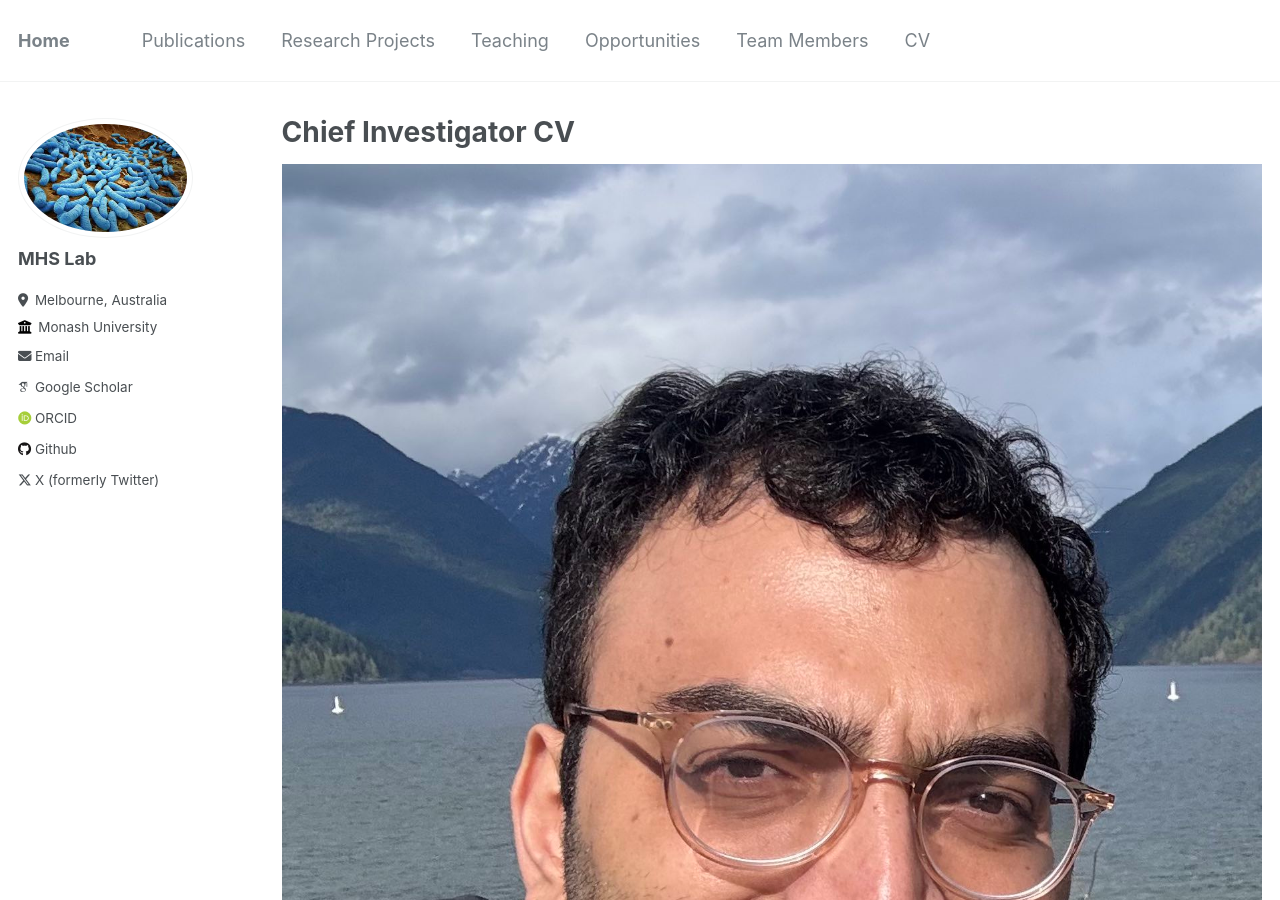
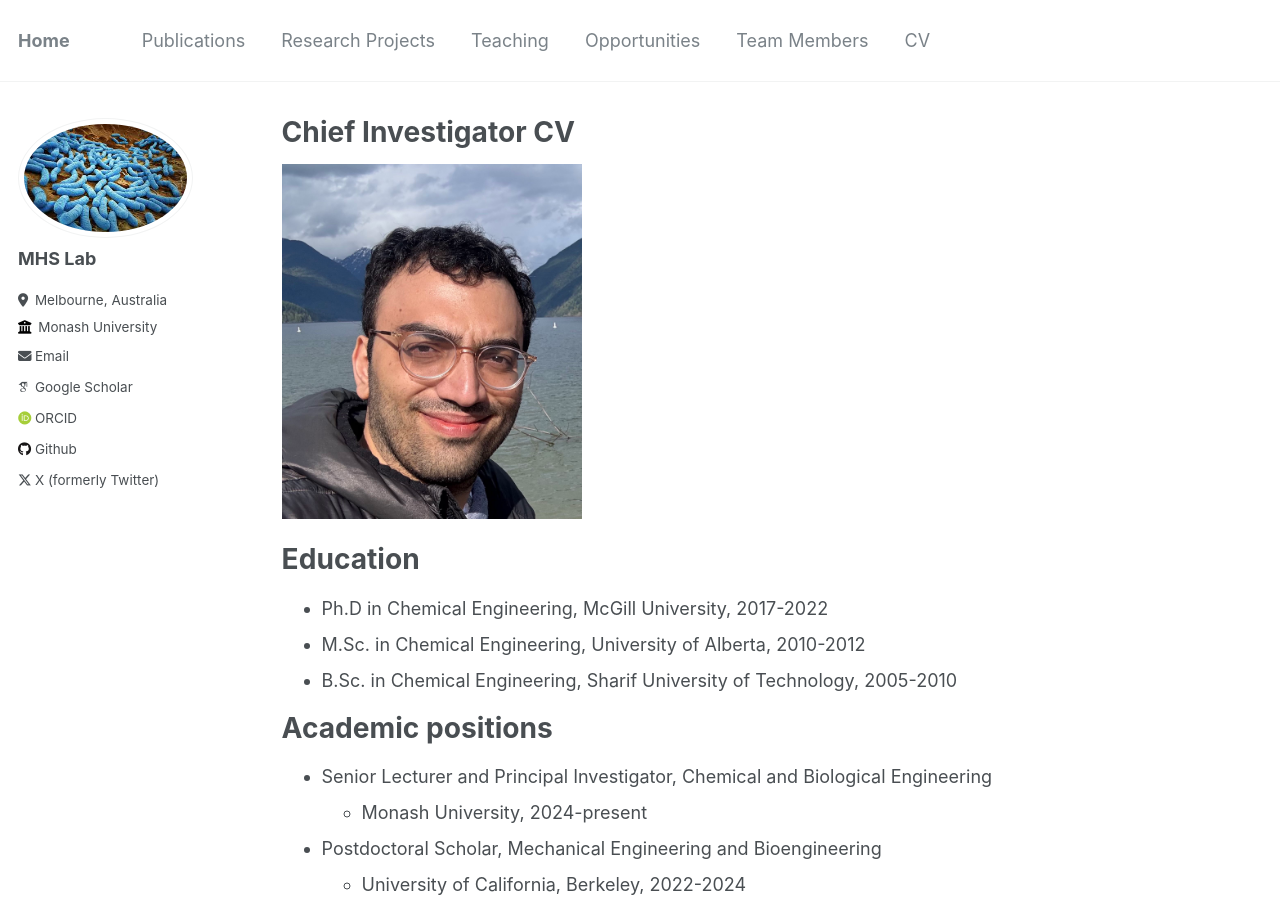
Before and after one commit to AminValiei/valieilab, a Jekyll site: the page built from _pages/cv.md, in a window 1280 px wide and 900 px high. Built offline with Jekyll 4.4.1, drawn with Linux system fonts in a browser that asks for light colours; some web fonts are replaced.

Commit message:
Update cv.md

```diff
--- a/_pages/cv.md
+++ b/_pages/cv.md
@@ -9,7 +9,7 @@ redirect_from:
 
 {% include base_path %}
 
-![Alt Text]({{ site.baseurl }}/images/Amin2.jpg)
+<img src="{{ site.baseurl }}/images/Amin2.jpg" alt="Alt Text" style="width:300px; height:auto;">
 
 Education
 ======
```
